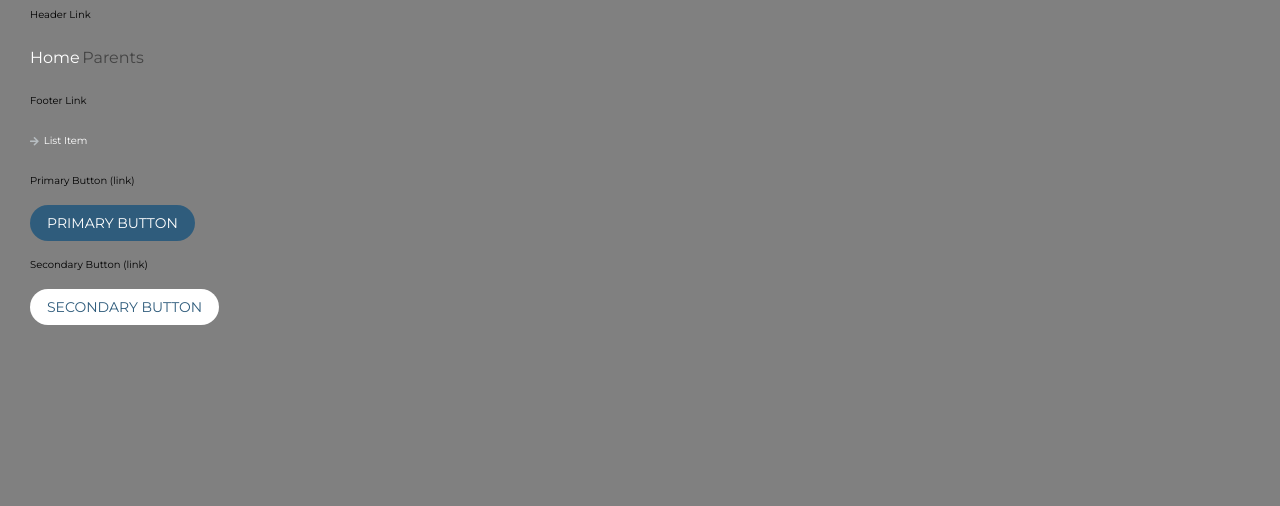
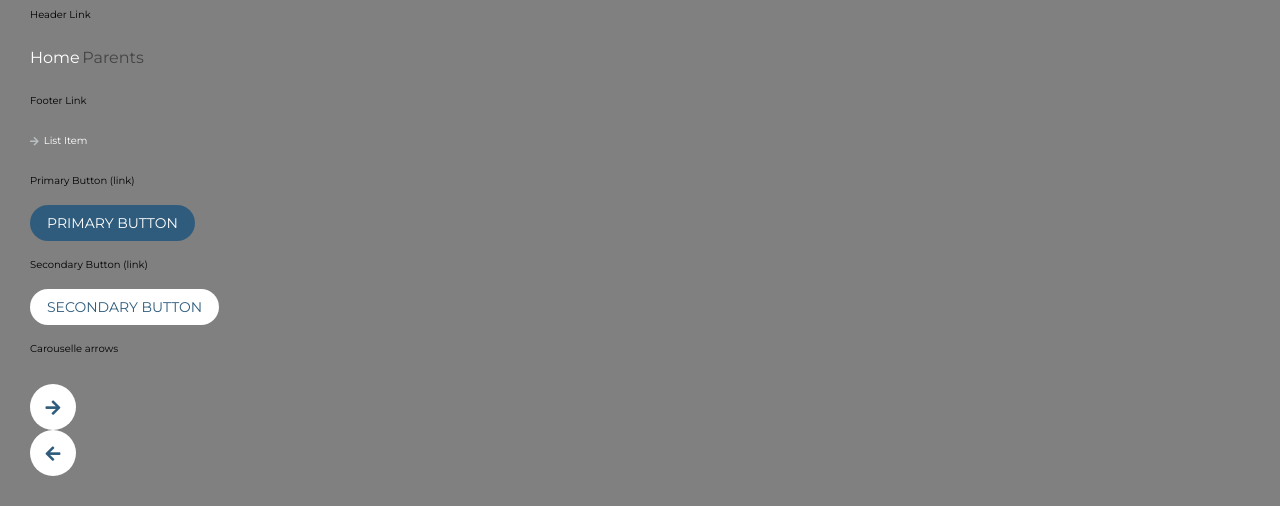
Before and after one commit to merryface/evositeCutUp, a website: page library.html in a window 1280 px wide. Shown: the part 418-924 px from the top of the page. Before the commit the page ends 800 px from the top, so only its background shows below. Drawn offline with Linux system fonts and the light colour scheme.

Commit message:
button finished

```diff
--- a/library.html
+++ b/library.html
@@ -68,7 +68,6 @@
         <nav class="footer_nav">
             <a href="/" class="footer_navItem"><i class="fas fa-arrow-right"></i><p>List Item</p></a>
         </nav>
-
         <!--  -->
         <!--  -->
 
@@ -77,10 +76,26 @@
             Primary Button (link)
         </p>
         <a class="primaryButton" href="/">Primary Button</a>
+        <!--  -->
+        <!--  -->
+
 
         <p style="margin: 3rem 0;">
             Secondary Button (link)
         </p>
         <a class="secondaryButton" href="/">Secondary Button</a>
+        <!--  -->
+        <!--  -->
+
+
+        <p style="margin: 3rem 0;">
+            Carouselle arrows
+        </p>
+        <div id="carouselle_next" class="carouselle_arrowContainer">
+            <i class="fas fa-arrow-right"></i>
+        </div>
+        <div id="carouselle_prev" class="carouselle_arrowContainer">
+            <i class="fas fa-arrow-left"></i>
+        </div>
     </body>
 </html>
--- /dev/null
+++ b/scss/carouselle.scss
@@ -0,0 +1,21 @@
+.carouselle_arrowContainer {
+    display: flex;
+    justify-content: center;
+    align-items: center;
+
+    background: var(--white);
+    color: var(--buttonPrimary);
+    border-radius: 50%;
+    height: 4.6rem;
+    width: 4.6rem;
+
+    i {
+        text-align: center;
+        font-size: 1.7rem;
+    }
+}
+
+.carouselle_arrowContainer:hover {
+    opacity: 0.3;
+    cursor: pointer;
+}
--- a/scss/main.scss
+++ b/scss/main.scss
@@ -13,3 +13,4 @@
 
 @import "primaryButton.scss";
 @import "secondaryBUtton.scss";
+@import "carouselle.scss";
```
Also changed, not shown: css/main.css, css/main.min.css.
